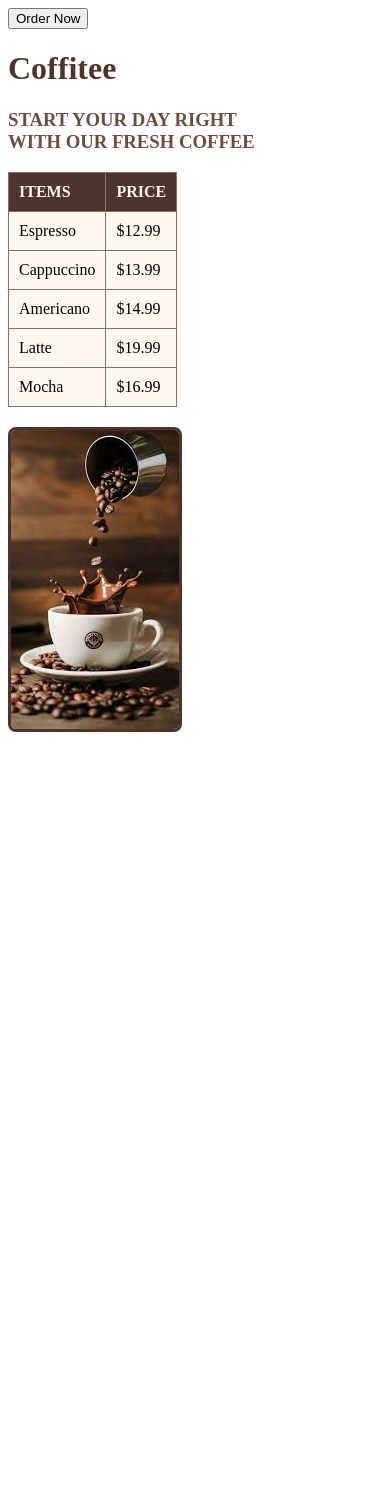
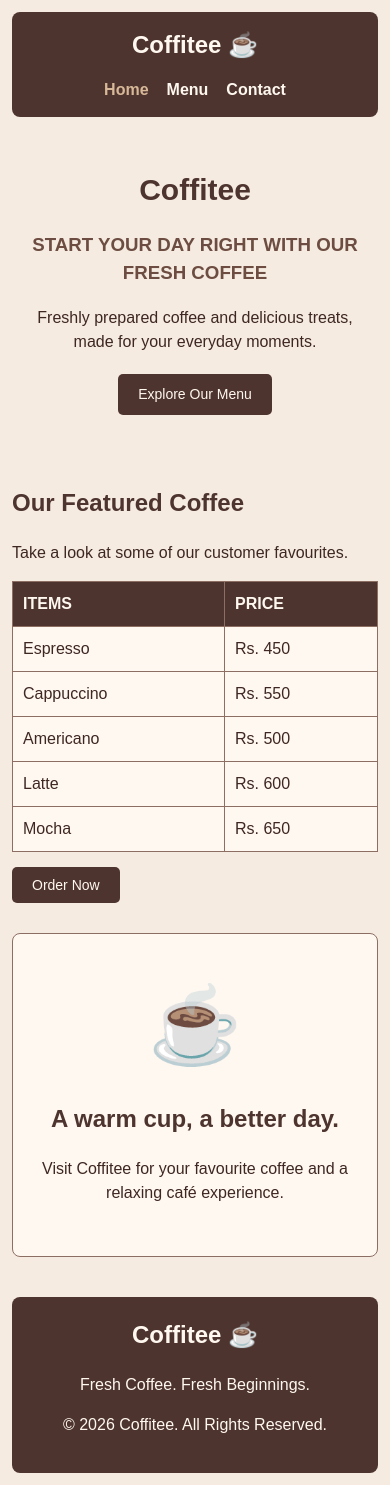
Before and after one commit to Abdul-wahab19/coffitee-cafe, a plain HTML site: page index.html in a window 390 px wide. Before the commit the page ends 844 px from the top, so only its background shows below. Drawn offline with Linux system fonts and the light colour scheme.

Commit message:
New Index file and style.

```diff
--- a/index.html
+++ b/index.html
@@ -1,54 +1,57 @@
 <!DOCTYPE html>
 <html lang="en">
 <head>
-  <meta charset="UTF-8">
-  <title>Coffitee</title>
-  <link rel="stylesheet" href="style.css">
+    <meta charset="UTF-8">
+    <meta name="viewport" content="width=device-width, initial-scale=1.0">
+    <title>Home | Coffitee</title>
+    <link rel="stylesheet" href="style.css">
 </head>
 <body>
+    <nav class="navbar">
+        <h2>Coffitee ☕</h2>
+        <div class="nav-links">
+            <a href="index.html" class="active">Home</a>
+            <a href="menu.html">Menu</a>
+            <a href="contact.html">Contact</a>
+        </div>
+    </nav>
 
-  <button class="order-btn" onclick="placeOrder()">Order Now</button>
+    <header class="hero">
+        <h1>Coffitee</h1>
+        <h3>START YOUR DAY RIGHT WITH OUR FRESH COFFEE</h3>
+        <p>Freshly prepared coffee and delicious treats, made for your everyday moments.</p>
+        <a class="button-link" href="menu.html">Explore Our Menu</a>
+    </header>
 
-  <h1>Coffitee</h1>
-  <h3>START YOUR DAY RIGHT <br> WITH OUR FRESH COFFEE</h3>
+    <main>
+        <section class="home-content">
+            <div>
+                <h2>Our Featured Coffee</h2>
+                <p>Take a look at some of our customer favourites.</p>
+                <table class="menu-table">
+                    <tr><th>ITEMS</th><th>PRICE</th></tr>
+                    <tr><td>Espresso</td><td>Rs. 450</td></tr>
+                    <tr><td>Cappuccino</td><td>Rs. 550</td></tr>
+                    <tr><td>Americano</td><td>Rs. 500</td></tr>
+                    <tr><td>Latte</td><td>Rs. 600</td></tr>
+                    <tr><td>Mocha</td><td>Rs. 650</td></tr>
+                </table>
+                <button type="button" onclick="placeOrder('Featured Coffee')">Order Now</button>
+            </div>
+            <div class="feature-panel">
+                <span class="coffee-icon">☕</span>
+                <h2>A warm cup, a better day.</h2>
+                <p>Visit Coffitee for your favourite coffee and a relaxing café experience.</p>
+            </div>
+        </section>
+    </main>
 
-  <div class="main-content">
-    <table class="menu">
-      <tr>
-        <th>ITEMS</th>
-        <th>PRICE</th>
-      </tr>
-      <tr>
-        <td>Espresso</td>
-        <td>$12.99</td>
-      </tr>
-      <tr>
-        <td>Cappuccino</td>
-        <td>$13.99</td>
-      </tr>
-      <tr>
-        <td>Americano</td>
-        <td>$14.99</td>
-      </tr>
-      <tr>
-        <td>Latte</td>
-        <td>$19.99</td>
-      </tr>
-      <tr>
-        <td>Mocha</td>
-        <td>$16.99</td>
-      </tr>
-    </table>
+    <footer class="footer">
+        <h2>Coffitee ☕</h2>
+        <p>Fresh Coffee. Fresh Beginnings.</p>
+        <p>© 2026 Coffitee. All Rights Reserved.</p>
+    </footer>
 
-    <img class="coffee-pic" src="images.jpg" alt="Fresh coffee">
-  </div>
-
-  <script>
-    function placeOrder() {
-      console.log("Order Now button was clicked at Coffitee.");
-      window.alert("Thank you for ordering from Coffitee! Your fresh coffee is being prepared.");
-    }
-  </script>
-
+    <script src="script.js"></script>
 </body>
 </html>
--- a/style.css
+++ b/style.css
@@ -1,55 +1,269 @@
-<style>
+/* Coffitee shared stylesheet */
+* {
+    box-sizing: border-box;
+}
+
 body {
-        background-color: #F5EBE0; /* Warm cream background */
-        color: #3E2723;            /* Deep espresso brown text */
+    background-color: #F5EBE0;
+    color: #3E2723;
     font-family: Arial, sans-serif;
     padding: 20px;
+    margin: 0;
+    line-height: 1.5;
 }
 
-    h1 {
-        color: #4E342E;            /* Rich roast brown */
+h1, h2 {
+    color: #4E342E;
 }
 
 h3 {
-        color: #6D4C41;            /* Medium coffee brown */
+    color: #6D4C41;
 }
 
-    table, th, td {
-        border: 1px solid #8D6E63; /* Soft latte brown border */
+/* Shared navigation */
+.navbar {
+    background-color: #4E342E;
+    color: #FFF8F0;
+    padding: 15px 25px;
+    display: flex;
+    justify-content: space-between;
+    align-items: center;
+    border-radius: 8px;
+    gap: 15px;
+}
+
+.navbar h2 {
+    margin: 0;
+    color: #FFF8F0;
+}
+
+.nav-links {
+    display: flex;
+    gap: 25px;
+    flex-wrap: wrap;
+}
+
+.nav-links a {
+    color: #FFF8F0;
+    text-decoration: none;
+    font-weight: bold;
+}
+
+.nav-links a:hover,
+.nav-links a.active {
+    color: #D7B899;
+}
+
+/* Home page */
+.hero,
+.page-heading {
+    text-align: center;
+    padding: 30px 10px;
+}
+
+.hero h1,
+.page-heading h1 {
+    font-size: 36px;
+    margin-bottom: 8px;
+}
+
+.hero p,
+.page-heading p {
+    max-width: 650px;
+    margin: 10px auto 20px;
+}
+
+.home-content {
+    display: grid;
+    grid-template-columns: 1fr 1fr;
+    gap: 30px;
+    align-items: center;
+    margin: 20px 0 35px;
+}
+
+.feature-panel {
+    background-color: #FFF8F0;
+    border: 1px solid #8D6E63;
+    border-radius: 8px;
+    padding: 35px 20px;
+    text-align: center;
+}
+
+.coffee-icon {
+    font-size: 75px;
+}
+
+/* Buttons and button links */
+button,
+.button-link {
+    display: inline-block;
+    background-color: #4E342E;
+    color: #FFF8F0;
+    padding: 10px 20px;
+    border: none;
+    border-radius: 5px;
+    cursor: pointer;
+    text-decoration: none;
+    font-family: Arial, sans-serif;
+    font-size: 14px;
+}
+
+button:hover,
+.button-link:hover {
+    background-color: #6D4C41;
+}
+
+/* Home page menu table */
+.menu-table {
+    width: 100%;
+    border: 1px solid #8D6E63;
     border-collapse: collapse;
+    margin: 15px 0;
+}
+
+.menu-table th,
+.menu-table td {
+    border: 1px solid #8D6E63;
     padding: 10px;
     text-align: left;
 }
 
-    th {
-        background-color: #4E342E; /* Dark brown header */
-        color: #FFF8F0;            /* Light cream header text */
+.menu-table th {
+    background-color: #4E342E;
+    color: #FFF8F0;
 }
 
-    td {
-        background-color: #FFF8F0; /* Light cream table cells */
+.menu-table td {
+    background-color: #FFF8F0;
 }
 
-    .top-right-btn {
-        position: absolute;
-        top: 20px;
-        right: 20px;
-        padding: 10px 20px;
-        background-color: #4E342E; /* Dark brown button */
-        color: #FFF8F0;            /* Light cream button text */
-        border: none;
-        border-radius: 5px;
-        cursor: pointer;
+/* Menu page */
+.menu-section {
+    margin: 30px 0;
 }
 
-    .top-right-btn:hover {
-        background-color: #6D4C41; /* Slightly lighter brown on hover */
+.menu-section h2 {
+    color: #4E342E;
+    border-bottom: 2px solid #8D6E63;
+    padding-bottom: 10px;
 }
 
-    img {
-        margin-top: 20px;
-        border: 3px solid #4E342E; /* Brown frame around the photo */
+.menu-grid {
+    display: grid;
+    grid-template-columns: repeat(3, minmax(0, 1fr));
+    gap: 20px;
+}
+
+.menu-card,
+.info-card {
+    background-color: #FFF8F0;
+    border: 1px solid #8D6E63;
     border-radius: 8px;
-        max-width: 100%;
+    padding: 20px;
+    text-align: center;
 }
-</style>
+
+.menu-card h3,
+.info-card h2 {
+    color: #4E342E;
+}
+
+.menu-card h4 {
+    color: #6D4C41;
+    font-size: 18px;
+}
+
+/* Contact page */
+.contact-info {
+    display: grid;
+    grid-template-columns: repeat(3, minmax(0, 1fr));
+    gap: 20px;
+    margin: 30px 0;
+}
+
+.info-card p {
+    line-height: 1.6;
+}
+
+.contact-form-section {
+    background-color: #FFF8F0;
+    border: 1px solid #8D6E63;
+    border-radius: 8px;
+    padding: 25px;
+    max-width: 600px;
+    margin: 30px auto;
+}
+
+.contact-form-section h2,
+.contact-form-section > p {
+    text-align: center;
+}
+
+.contact-form-section form {
+    display: flex;
+    flex-direction: column;
+    gap: 10px;
+}
+
+.contact-form-section label {
+    color: #3E2723;
+    font-weight: bold;
+}
+
+.contact-form-section input,
+.contact-form-section textarea {
+    width: 100%;
+    padding: 12px;
+    border: 1px solid #8D6E63;
+    border-radius: 5px;
+    background-color: #F5EBE0;
+    color: #3E2723;
+    font-family: Arial, sans-serif;
+    font-size: 14px;
+}
+
+.contact-form-section textarea {
+    resize: vertical;
+}
+
+/* Shared footer */
+.footer {
+    background-color: #4E342E;
+    color: #FFF8F0;
+    text-align: center;
+    padding: 20px;
+    margin-top: 40px;
+    border-radius: 8px;
+}
+
+.footer h2 {
+    color: #FFF8F0;
+    margin-top: 0;
+}
+
+/* Responsive layout */
+@media (max-width: 700px) {
+    body {
+        padding: 12px;
+    }
+
+    .navbar {
+        flex-direction: column;
+    }
+
+    .nav-links {
+        justify-content: center;
+        gap: 18px;
+    }
+
+    .menu-grid,
+    .contact-info,
+    .home-content {
+        grid-template-columns: 1fr;
+    }
+
+    .hero h1,
+    .page-heading h1 {
+        font-size: 30px;
+    }
+}
```
Also changed, not shown: 1 other file. Lines whose indentation alone changed are shown as unchanged.
